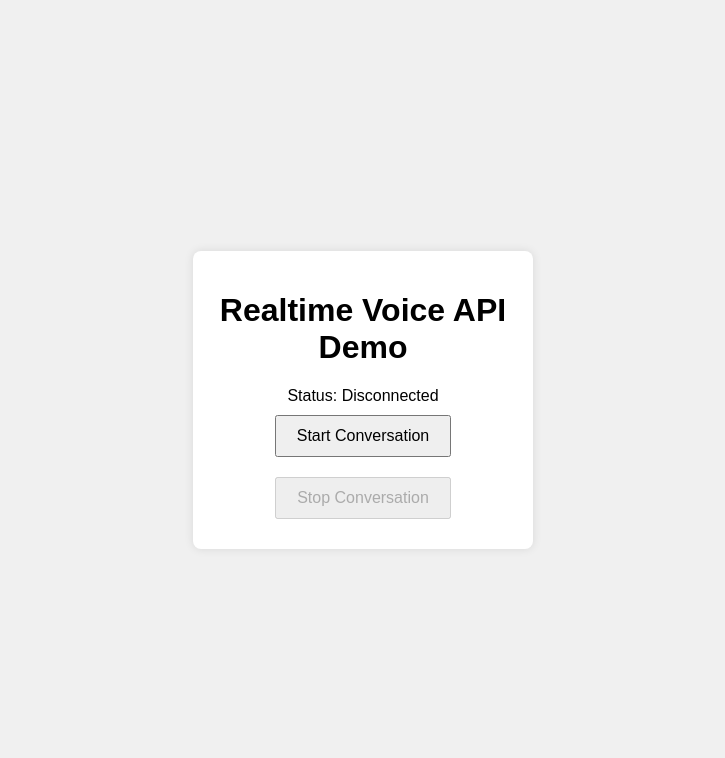
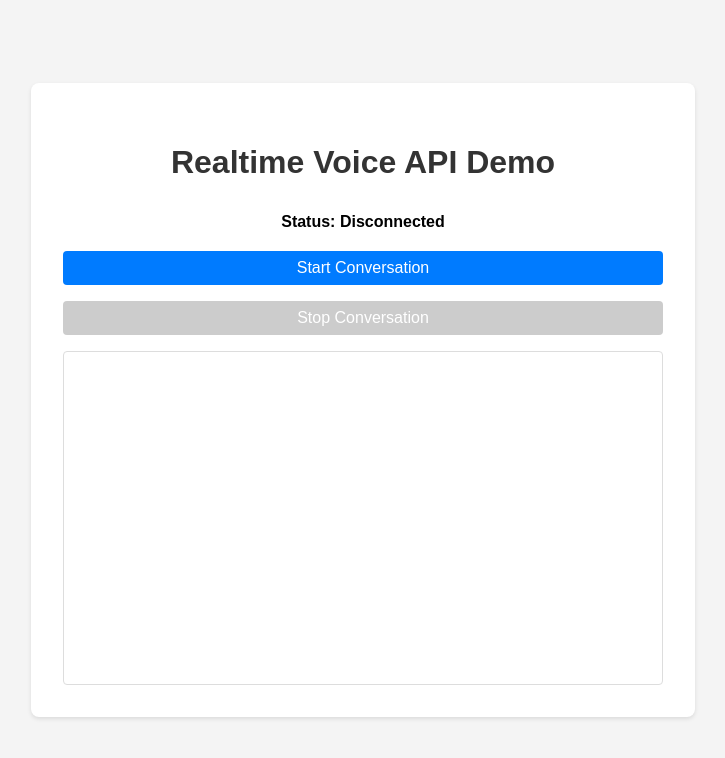
Before and after one commit to jakehasgithubnow/realtimevoice, a plain HTML site: page index.html in a window 1280 px wide. Shown: the whole page, without its empty margins (277-1002 px from the left). Drawn offline with nearby package versions, Linux system fonts and the light colour scheme.

Commit message:
Update styles.css

```diff
--- a/styles.css
+++ b/styles.css
@@ -1,32 +1,61 @@
-/* styles.css */
-
 body {
     font-family: Arial, sans-serif;
-  background-color: #f0f0f0;
+    line-height: 1.6;
+    margin: 0;
+    padding: 0;
     display: flex;
     justify-content: center;
     align-items: center;
-  height: 100vh;
-  margin: 0;
+    min-height: 100vh;
+    background-color: #f4f4f4;
 }
 
 .container {
     background-color: #fff;
-  padding: 20px;
+    padding: 2rem;
     border-radius: 8px;
-  box-shadow: 0 0 10px rgba(0,0,0,0.1);
+    box-shadow: 0 2px 4px rgba(0, 0, 0, 0.1);
+    max-width: 600px;
+    width: 100%;
+}
+
+h1 {
     text-align: center;
-  width: 300px;
+    color: #333;
+}
+
+#status {
+    text-align: center;
+    margin-bottom: 1rem;
+    font-weight: bold;
 }
 
 button {
-  padding: 10px 20px;
-  margin: 10px;
-  font-size: 16px;
+    display: block;
+    width: 100%;
+    padding: 0.5rem;
+    margin-bottom: 1rem;
+    background-color: #007bff;
+    color: #fff;
+    border: none;
+    border-radius: 4px;
     cursor: pointer;
+    font-size: 1rem;
 }
 
-audio {
-  width: 100%;
-  margin-top: 20px;
+button:disabled {
+    background-color: #ccc;
+    cursor: not-allowed;
 }
+
+#conversation {
+    border: 1px solid #ddd;
+    border-radius: 4px;
+    padding: 1rem;
+    height: 300px;
+    overflow-y: auto;
+}
+
+.message {
+    margin-bottom: 0.5rem;
+}
```
Lines whose indentation alone changed are shown as unchanged.
